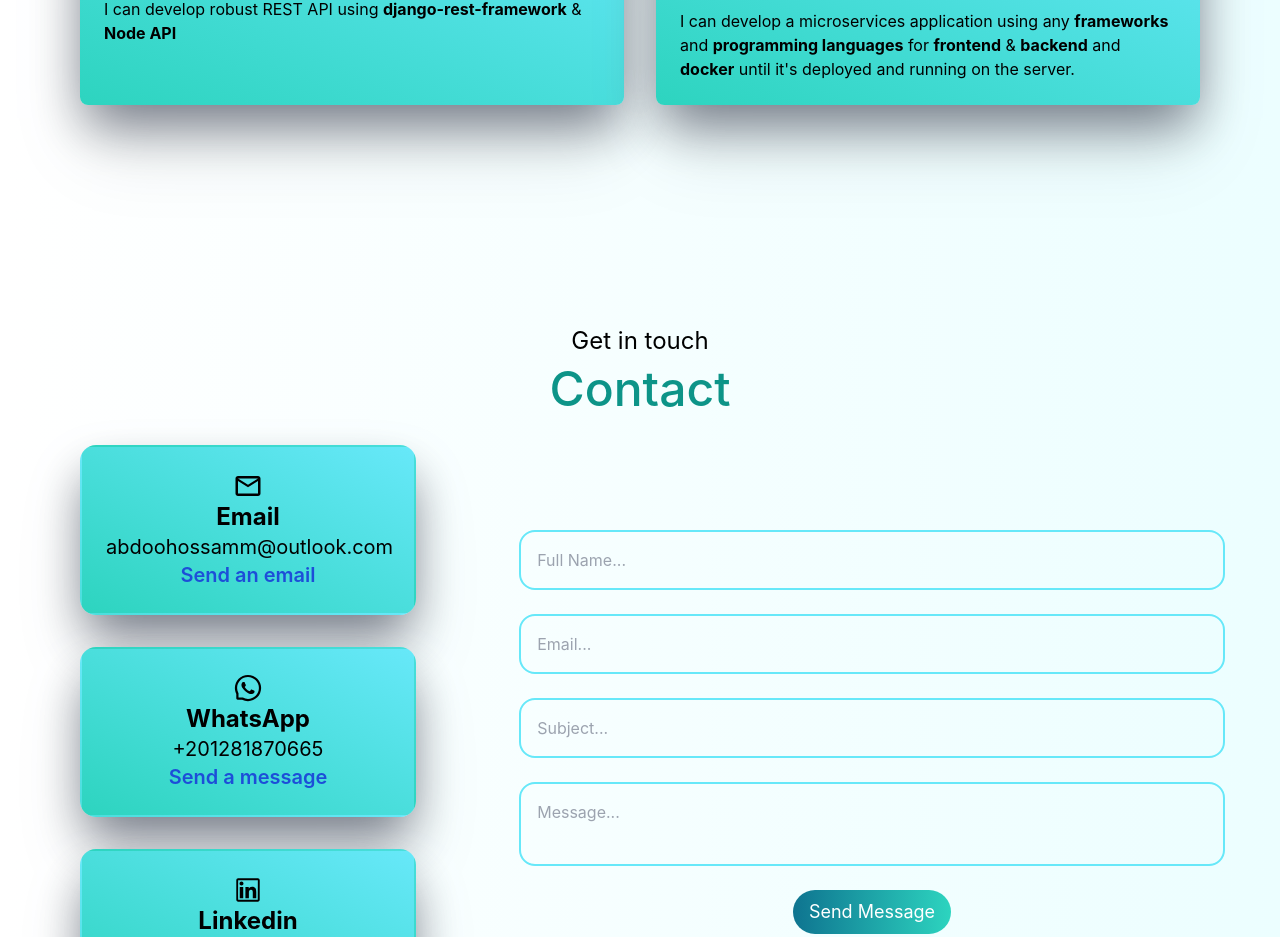
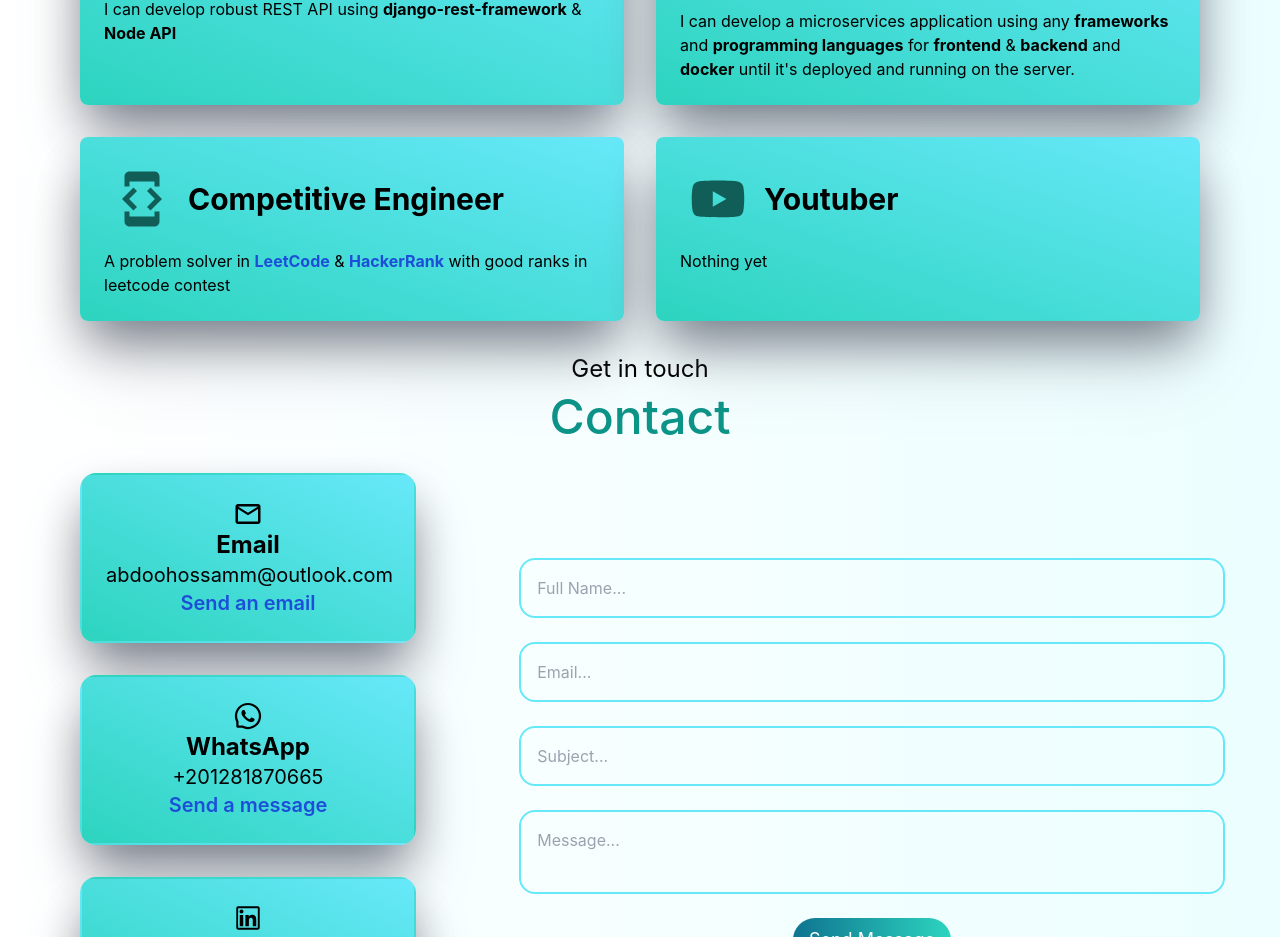
Before and after one commit to abdoohossamm/portfolio, a Next.js app: page / in a window 1280 px wide. Shown: the part 3759-4696 px from the top of the page. Built offline with nearby package versions, Linux system fonts and the light colour scheme.

Commit message:
Update AlexUniv project description and update the resume name

```diff
--- a/components/data.ts
+++ b/components/data.ts
@@ -5,8 +5,8 @@ import {FiAward, FiUsers} from "react-icons/fi";
 import {VscFolderLibrary} from "react-icons/vsc";
 import {RiComputerLine} from "react-icons/ri";
 import {FaServer} from "react-icons/fa";
-import {AiOutlineApi} from "react-icons/ai";
-import {MdOutlineDesignServices} from "react-icons/md";
+import {AiFillYoutube, AiOutlineApi} from "react-icons/ai";
+import {MdDeveloperMode, MdOutlineDesignServices} from "react-icons/md";
 
 export const languages: Skill[] = [
     {
@@ -84,6 +84,19 @@ export const tools: Skill[] = [
     },
 ];
 
+export const otherSkills: Skill[] = [
+    {
+        Icon: BsCircleFill,
+        name: "MVC pattern",
+        level: "75",
+    },
+    {
+        Icon: BsCircleFill,
+        name: "Django ORM",
+        level: "70",
+    },
+];
+
 export const cards: Card[] = [
     {
         Icon: FiAward,
@@ -126,7 +139,16 @@ export const services: Service[] = [
         about:
             "I can develop a microservices application using any <b>frameworks</b> and <b>programming languages</b> for <b>frontend</b> & <b>backend</b> and <b>docker</b> until it's deployed and running on the server.",
     },
-
+    {
+        Icon: MdDeveloperMode,
+        title: "Competitive Engineer",
+        about: "A problem solver in <a class='text-blue-700 dark:text-blue-300 hover:text-blue-600 dark:hover:text-blue-600' href='https://leetcode.com/abdoohossamm/' target='_blank'><b>LeetCode</b></a> & <a class='text-blue-700 dark:text-blue-300 hover:text-blue-600 dark:hover:text-blue-600' href='https://www.hackerrank.com/abdoohossamm?hr_r=1' target='_blank'><b>HackerRank</b></a> with good ranks in leetcode contest",
+    },
+    {
+        Icon: AiFillYoutube,
+        title: "Youtuber",
+        about: "Nothing yet",
+    },
 ];
 
 export const projects: IProject[] = [
@@ -202,8 +224,8 @@ export const projects: IProject[] = [
         github_url: "",
         category: ["django", "microservices", "SQL"],
         description:
-            "This project is made for Alexandria university to control the gate and count the students inside the campus for later analysis.\n Create and manage the students cards and print it and contact with many other serv",
-        key_techs: ["Django","Django Rest API" , "Microservices"],
+            "This project is made for Alexandria university to control the gate and count the students inside the campus for later analysis.\n Create and manage the students cards and print it and contact with other services to get and send data between them.",
+        key_techs: ["Django","Django Rest API" , "Microservices", "Selenium", "System Administration", "IT support"],
     },
     {
         name: "Blango",
--- a/components/home/Main.jsx
+++ b/components/home/Main.jsx
@@ -26,7 +26,7 @@ const Main = () => {
             <SocialMediaLinks />
             <div className="flex justify-center gap-16 py-3 text-gray-300">
                 <a className="justify-center bg-gradient-to-r from-cyan-700 to-teal-400 text-white text-lg px-4 py-2 rounded-full"
-                   href="/resume.pdf"
+                   href="/Abdalrahman Mohamed resume.pdf"
                    target="_blank"
                    rel="noopener noreferrer"
                    download="Abdalrahman Mohamed resume.pdf"
```
Also changed, not shown: 1 other file (tests, documents, lock files or other folders).
